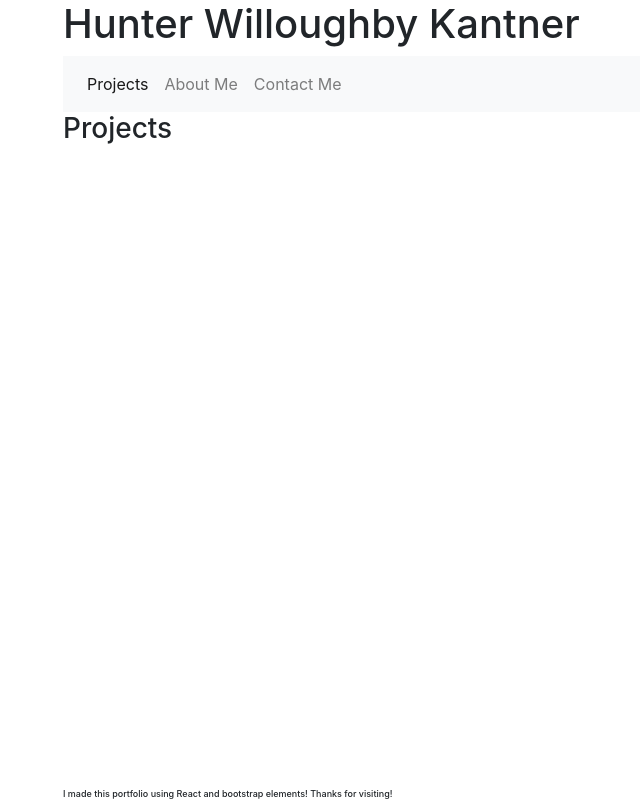
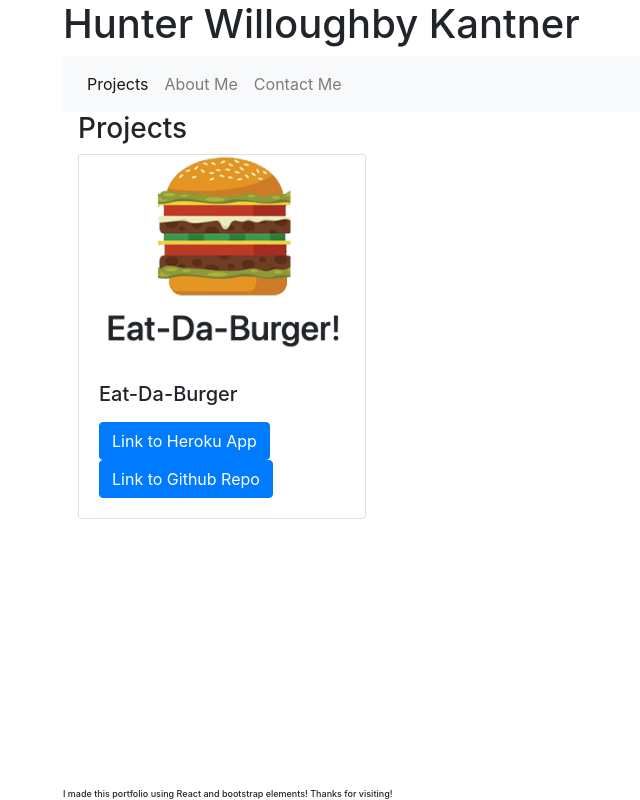
Before and after one commit to hunterwk/react-based-portfolio, a React (Create React App) app: page / in a window 1280 px wide. Shown: the whole page, without its empty margins (22-662 px from the left). Built offline with nearby package versions, Linux system fonts and the light colour scheme.

Commit message:
added assets and imported burger to card

```diff
--- /dev/null
+++ b/src/components/Projects/burger.js
@@ -0,0 +1,32 @@
+import React from "react";
+import burgerPic from "./assets/eat-da-burger.png"
+
+const Burger = () => {
+  return (
+    <div className="card" style={{ width: "18rem" }}>
+      <img
+        className="card-img-top"
+        src={burgerPic}
+        alt="Eat-Da-Burger"
+      />
+      <div className="card-body">
+        <h5 className="card-title">Eat-Da-Burger</h5>
+        <p className="card-text"></p>
+        <a
+          href="https://burgertimetake2.herokuapp.com/burgers"
+          className="btn btn-primary"
+        >
+          Link to Heroku App
+        </a>
+        <a
+          href="https://github.com/hunterwk/burger-time"
+          className="btn btn-primary"
+        >
+          Link to Github Repo
+        </a>
+      </div>
+    </div>
+  );
+};
+
+export default Burger;
--- a/src/components/Projects/index.js
+++ b/src/components/Projects/index.js
@@ -1,7 +1,12 @@
 import React from "react";
+import Burger from "./burger";
 
 function Projects () {
-    return <h3>Projects</h3>
+    return (
+    <div className="container">
+    <h3>Projects</h3>
+        <Burger />
+    </div>)
 }
 
 export default Projects;
```
Also changed, not shown: src/components/Projects/assets/eat-da-burger.png (added).
